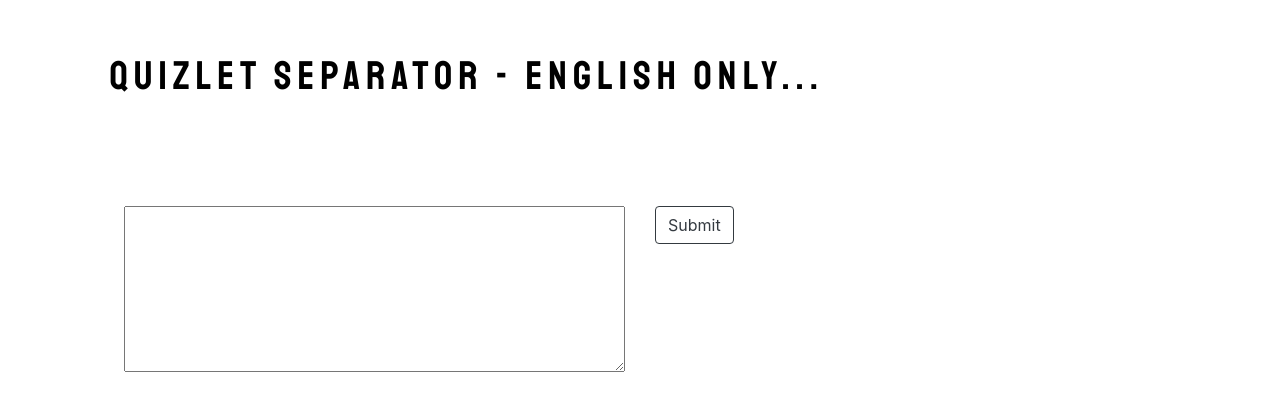
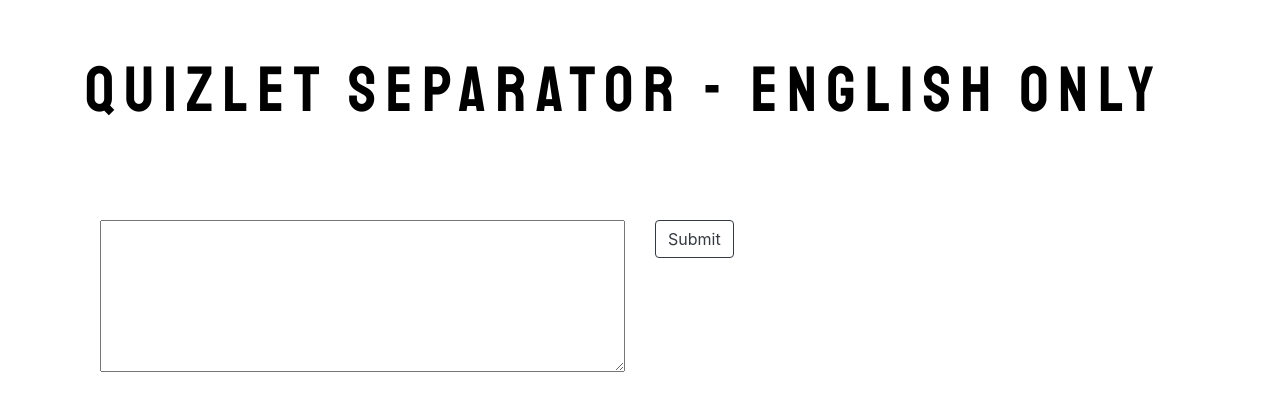
Before and after one commit to anmicius0/quizlet-separator, a plain HTML site: page index.html in a window 1280 px wide. Shown: the part 188-598 px from the top of the page. Drawn offline with nearby package versions, Linux system fonts and the light colour scheme; some packages are replaced by stand-ins of ours; a script that the page names is missing.

Commit message:
add soe comment

```diff
--- a/css/style.scss
+++ b/css/style.scss
@@ -31,6 +31,7 @@
 /* DEMO-SPECIFIC STYLES */
 .title h1 {
   color: #000000;
+  font-size: 5vw;
   font-family: 'Staatliches', cursive;
   overflow: hidden; /* Ensures the content is not revealed until the animation */
   border-right: .15em solid black; /* The typwriter cursor */
--- a/index.html
+++ b/index.html
@@ -1,7 +1,11 @@
 <!DOCTYPE html>
 
 <head>
+
+    <!-- my own file -->
     <link rel="stylesheet" type="text/css" href="css/style.css">
+    <script src="quiz.js"></script>
+    <!-- // -->
 
     <!-- google font, bootstrap and sweat alert -->
     <link href="https://fonts.googleapis.com/css?family=Montserrat|Staatliches" rel="stylesheet">
@@ -10,7 +14,6 @@
     <!-- // -->
 
     <meta name="viewport" content="width=device-width, initial-scale=1.0">
-    <script src="quiz.js"></script>
     <title> Quizlet separator </title>
 </head>
 
@@ -19,15 +22,15 @@
 
         <div class="row">
 
-                <div class=" title">
-                    <h1>Quizlet Separator - English only...</h1>
-                </div>
+            <div class="title">
+                <h1>Quizlet Separator - English only</h1>
+            </div>
 
-            <div class="col-6" >
+            <div class="col-12 col-sm-6" >
                 <textarea id="textarea" placeholder="paste your exportation here"> </textarea>
             </div>
 
-            <div class="col-6">
+            <div class="col-12 col-sm-6">
                 <button id="submit" type="button" class="btn btn-outline-dark" onclick="separate()"> Submit </button>
                 <button id="copy" type="button" class="btn btn-outline-secondary"> Copied! </button>
                 <br>
--- a/quiz.js
+++ b/quiz.js
@@ -1,11 +1,15 @@
 
 function separate() {
 
+    // creat some empty list
     let lines = [];
     let words = [];
     let engWords = [];
+
+    // get input text
     let text = document.getElementById("textarea").value;
 
+    // start separate
     lines = text.split("\n");
 
     for (let i=0; i<lines.length; i++) {
@@ -20,16 +24,16 @@
         engWords.push( words[i] );
     };
 
-    show_result(engWords);
-}
 
-function show_result(engWords) {
+    // print result in textarea
+    document.getElementById("textarea").value = engWords;
 
-    document.getElementById("textarea").value = engWords;
+    // start copying
     copy();
 }
 
 function copy() {
+
     //  Select the text field
     document.getElementById("textarea").select();
 
@@ -41,7 +45,6 @@
     document.getElementById("copy").style.display = "block";
     document.getElementById("copy-again").style.display = "block";
 
-    // beta
     // swal
     const Toast = Swal.mixin({
         toast: true,
```
Also changed, not shown: css/style.css, 1 other file.
